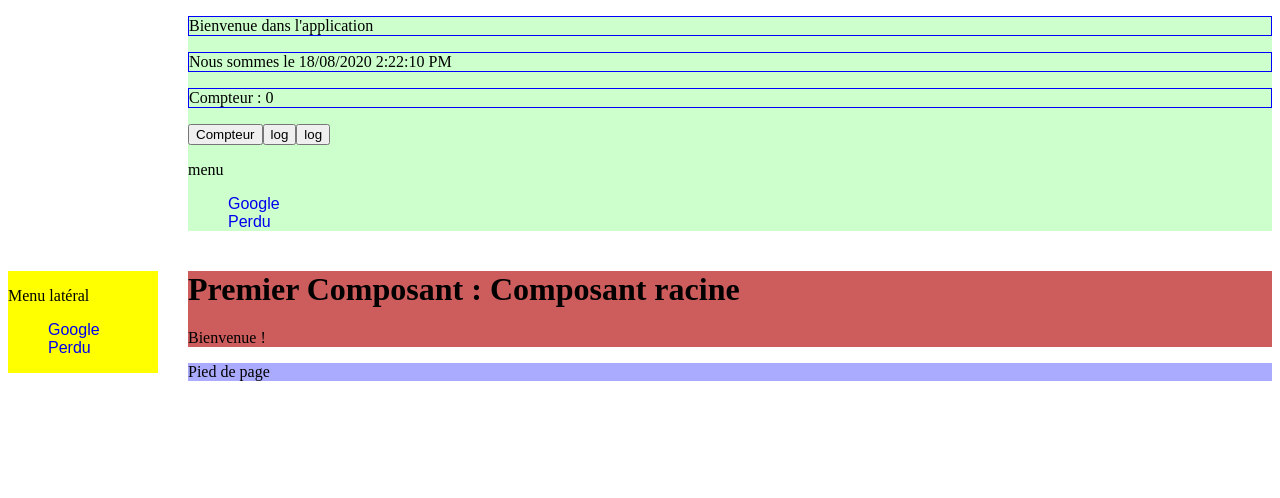
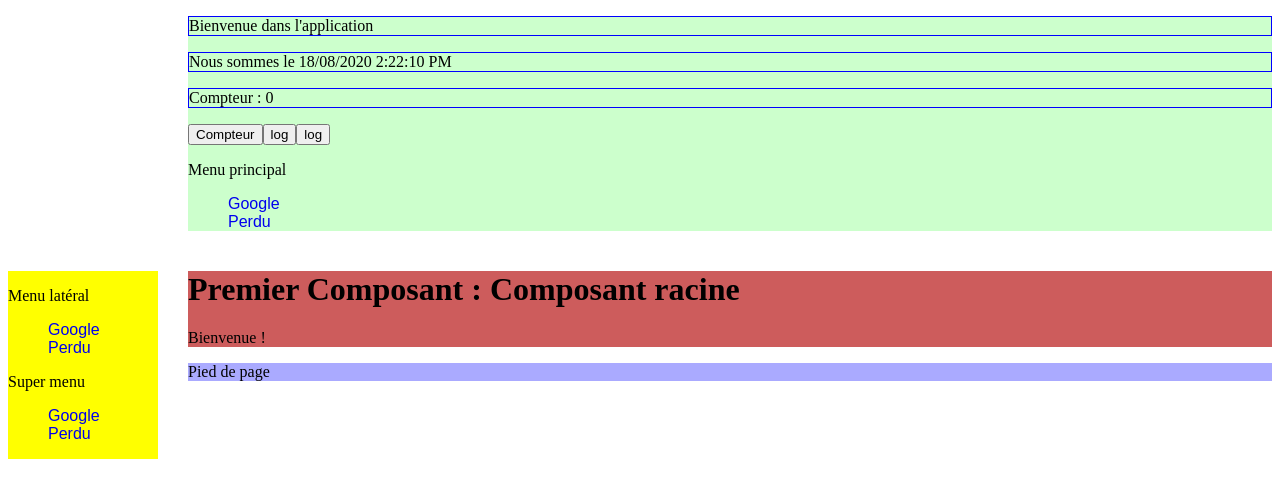
Before and after one commit to philippe-nat/angular-formation-0, an Angular app: page / in a window 1280 px wide. Shown: the top 498 px of the page. Built offline with nearby package versions, Linux system fonts and the light colour scheme.

Commit message:
fin_input_2

```diff
--- a/src/app/app.component.html
+++ b/src/app/app.component.html
@@ -2,7 +2,9 @@
     <nat-entete></nat-entete>
 </header>
 <aside>
-    <nat-menu titre="Menu latéral"></nat-menu>
+    <nat-menu title="Menu latéral"></nat-menu>
+    <!-- <nat-menu [titre]="getTitre()"></nat-menu> -->
+    <nat-menu [title]="titreMenu"></nat-menu>
 </aside>
 <main>
     <h1>Premier Composant : {{titre}}</h1>
--- a/src/app/app.component.ts
+++ b/src/app/app.component.ts
@@ -9,4 +9,7 @@ export class AppComponent {
   private _titre = 'Composant racine';
   get titre() {return this._titre;}
 
+  getTitre():string {return "titre app!";}
+  public titreMenu = "Super menu";
+
 }
--- a/src/app/entete/entete.component.html
+++ b/src/app/entete/entete.component.html
@@ -5,5 +5,5 @@
 <button (click) = "logCompteur()">log</button>
 <button (click) = "logCoucou()">log</button>
 <div class="menu_horizontal">
-    <nat-menu></nat-menu>
+    <nat-menu title="Menu principal"></nat-menu>
 </div>
--- a/src/app/menu/menu.component.ts
+++ b/src/app/menu/menu.component.ts
@@ -9,7 +9,7 @@ export class MenuComponent implements OnInit {
   private _titre: string;
 
   get titre() { return this._titre; }
-  @Input() set titre(t: string) { this._titre = t; }
+  @Input('title') set titre(t: string) { this._titre = t; }
 
   constructor() {
     this.titre = "menu";
@@ -17,5 +17,4 @@ export class MenuComponent implements OnInit {
 
   ngOnInit(): void {
   }
-
 }
```
